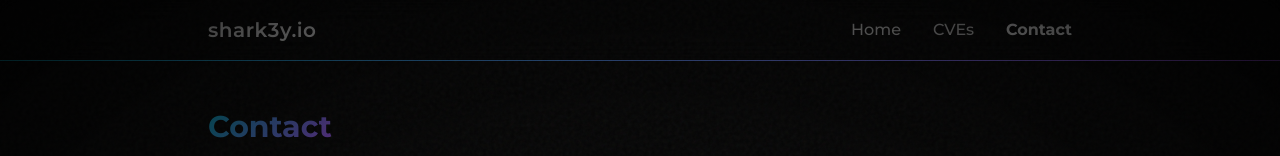
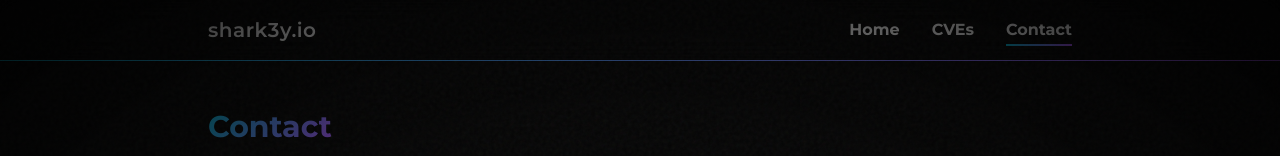
Before and after one commit to angusgee/shark3y.io, a React (Vite) app: page /contact in a window 1280 px wide. Shown: the top 156 px of the page. Built offline with nearby package versions, Linux system fonts and the light colour scheme.

Commit message:
style: ensure active nav item shows gradient underline by default

```diff
--- a/src/components/Navbar.jsx
+++ b/src/components/Navbar.jsx
@@ -25,10 +25,8 @@ export default function Navbar() {
               <Link
                 key={link.path}
                 to={link.path}
-                className={`text-md transition-all ${
-                  location.pathname === link.path
-                    ? 'text-white font-bold'
-                    : 'text-gray-text font-medium hover:text-white hover:font-bold focus:text-white focus:font-bold focus-visible:font-bold active:font-bold'
+                className={`text-md font-bold text-white transition-all nav-link-underline ${
+                  location.pathname === link.path ? 'nav-link-underline-active' : ''
                 }`}
               >
                 {link.name}
@@ -52,10 +50,8 @@ export default function Navbar() {
                 key={link.path}
                 to={link.path}
                 onClick={() => setMobileMenuOpen(false)}
-                className={`text-sm transition-all ${
-                  location.pathname === link.path
-                    ? 'text-white font-bold'
-                    : 'text-gray-text font-medium hover:text-white hover:font-bold focus:text-white focus:font-bold focus-visible:font-bold active:font-bold'
+                className={`text-sm font-bold text-white transition-all nav-link-underline inline-block w-fit ${
+                  location.pathname === link.path ? 'nav-link-underline-active' : ''
                 }`}
               >
                 {link.name}
--- a/src/index.css
+++ b/src/index.css
@@ -76,6 +76,30 @@ body {
   color: transparent;
 }
 
+.nav-link-underline {
+  position: relative;
+}
+
+.nav-link-underline::after {
+  content: '';
+  position: absolute;
+  bottom: -4px;
+  left: 0;
+  width: 100%;
+  height: 2px;
+  background: linear-gradient(90deg, var(--color-neon-cyan), var(--color-neon-purple));
+  transform: scaleX(0);
+  transition: transform 0.3s ease;
+  transform-origin: left;
+}
+
+.nav-link-underline:hover::after,
+.nav-link-underline:focus::after,
+.nav-link-underline:focus-visible::after,
+.nav-link-underline-active::after {
+  transform: scaleX(1);
+}
+
 .gradient-border {
   position: relative;
 }
```
